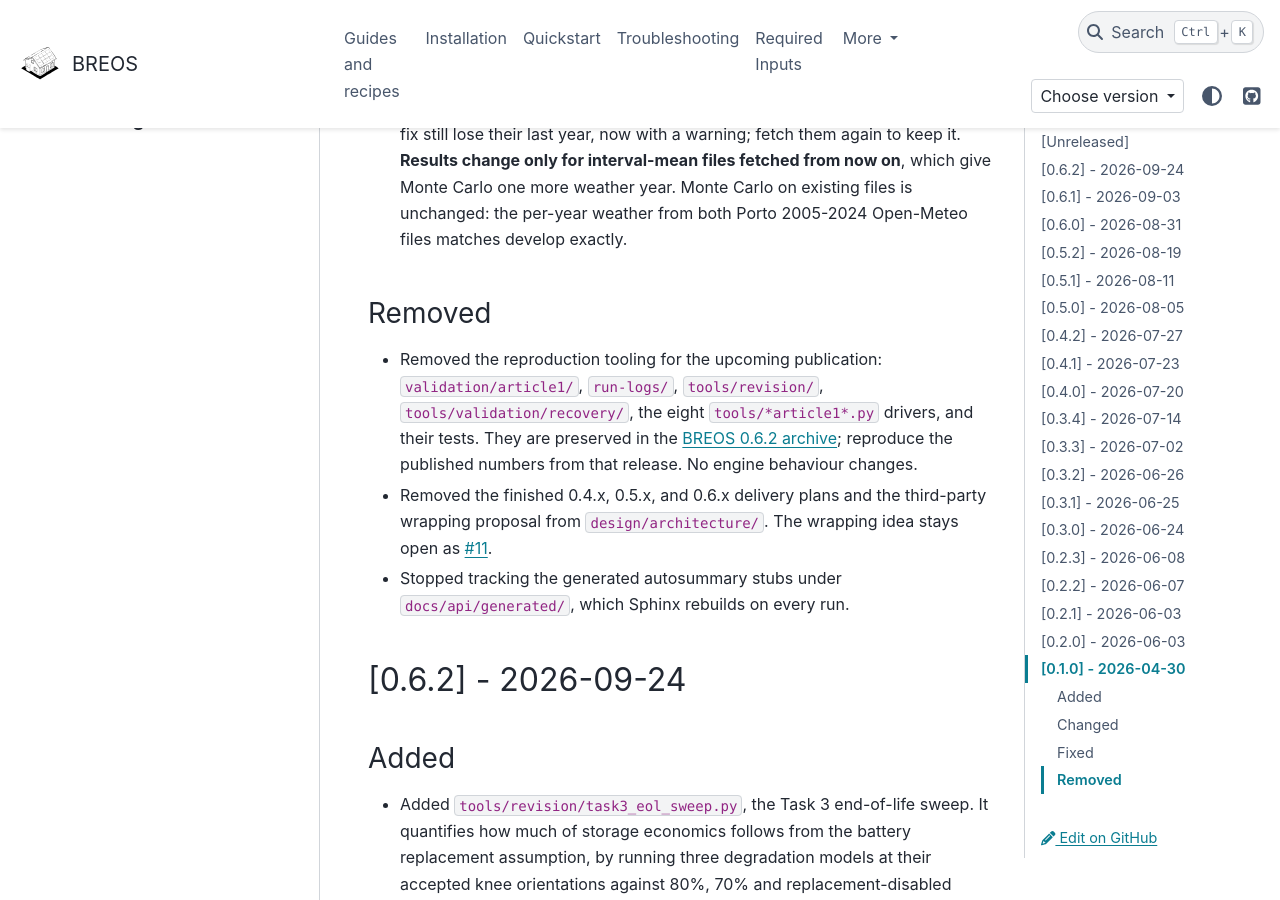
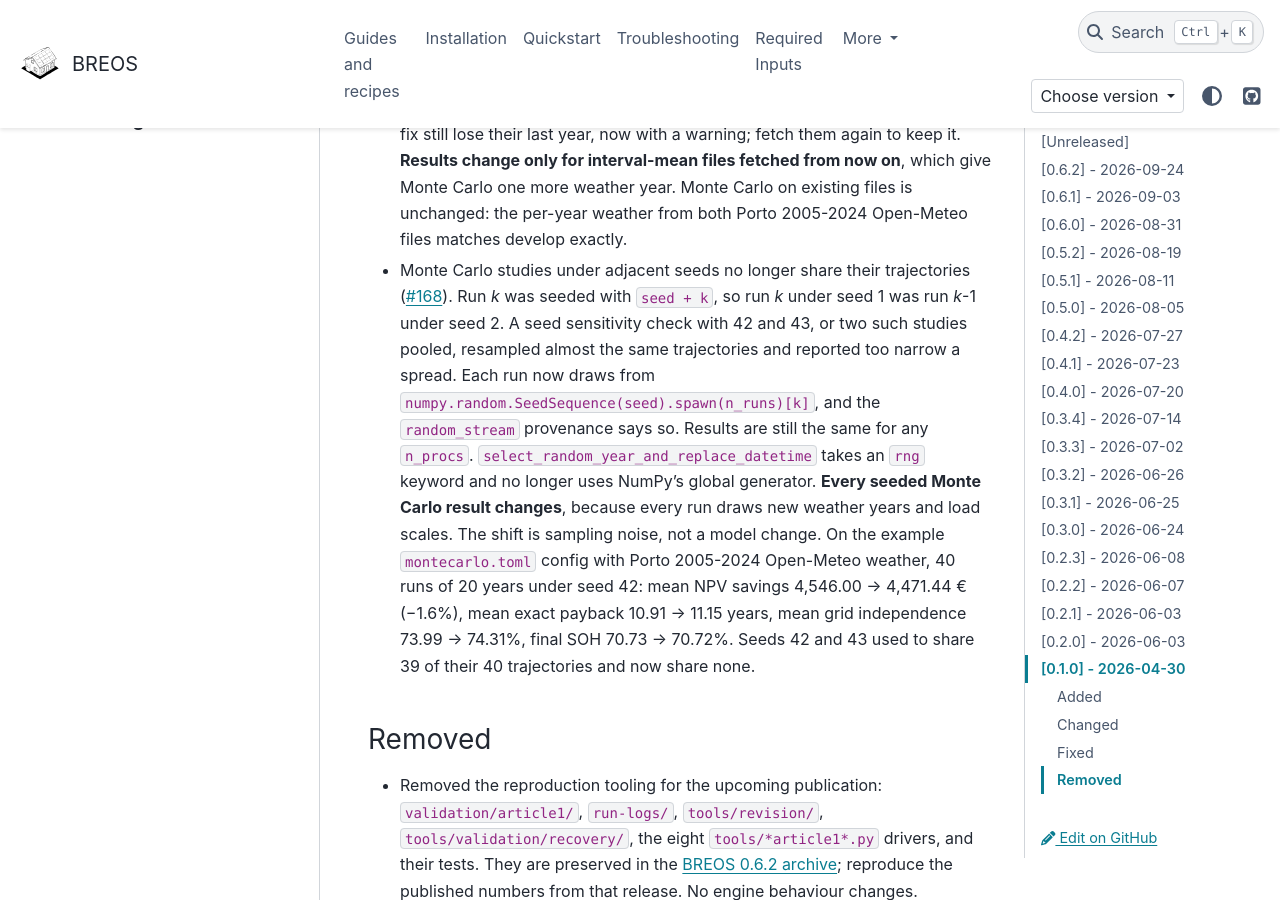
Before and after one commit to Str4vinci/breos, a Sphinx documentation site: the page built from docs/changelog.md, in a window 1280 px wide and 900 px high, scrolled down 2674 px. Built offline with Sphinx 7.4.7 and the PyData theme 0.15.4, drawn with Linux system fonts in a browser that asks for light colours; comment, search, counter and statistics services are not loaded.

Commit message:
fix: give each Monte Carlo run a stream spawned from the base seed
Run k was seeded with seed + k, so run k under seed 1 was run k-1 under
seed 2, and studies under adjacent seeds shared almost all their
trajectories. Each run now draws from
SeedSequence(seed).spawn(n_runs)[k], and the random_stream provenance
records that. Results stay independent of n_procs.

select_random_year_and_replace_datetime takes an rng keyword instead of
using NumPy's global generator.

Closes #168.

```diff
--- a/CHANGELOG.md
+++ b/CHANGELOG.md
@@ -99,6 +99,22 @@ All notable changes to BREOS are documented here. Format follows [Keep a Changel
   interval-mean files fetched from now on**, which give Monte Carlo one more
   weather year. Monte Carlo on existing files is unchanged: the per-year
   weather from both Porto 2005-2024 Open-Meteo files matches develop exactly.
+- Monte Carlo studies under adjacent seeds no longer share their trajectories
+  ([#168](https://github.com/Str4vinci/breos/issues/168)). Run *k* was seeded
+  with `seed + k`, so run *k* under seed 1 was run *k*-1 under seed 2. A seed
+  sensitivity check with 42 and 43, or two such studies pooled, resampled
+  almost the same trajectories and reported too narrow a spread. Each run now
+  draws from `numpy.random.SeedSequence(seed).spawn(n_runs)[k]`, and the
+  `random_stream` provenance says so. Results are still the same for any
+  `n_procs`. `select_random_year_and_replace_datetime` takes an `rng` keyword
+  and no longer uses NumPy's global generator. **Every seeded Monte Carlo
+  result changes**, because every run draws new weather years and load scales.
+  The shift is sampling noise, not a model change. On the example
+  `montecarlo.toml` config with Porto 2005-2024 Open-Meteo weather, 40 runs of
+  20 years under seed 42: mean NPV savings 4,546.00 → 4,471.44 € (−1.6%),
+  mean exact payback 10.91 → 11.15 years, mean grid independence 73.99 →
+  74.31%, final SOH 70.73 → 70.72%. Seeds 42 and 43 used to share 39 of their
+  40 trajectories and now share none.
 
 ### Removed
 - Removed the reproduction tooling for the upcoming publication:
```
Also changed, not shown: docs/getting-started/monte-carlo.md (+5 -0 lines), 4 other files.
